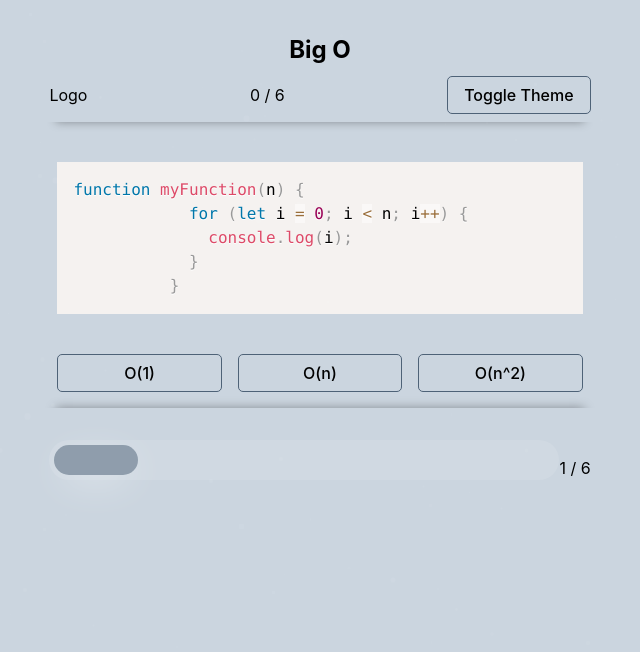
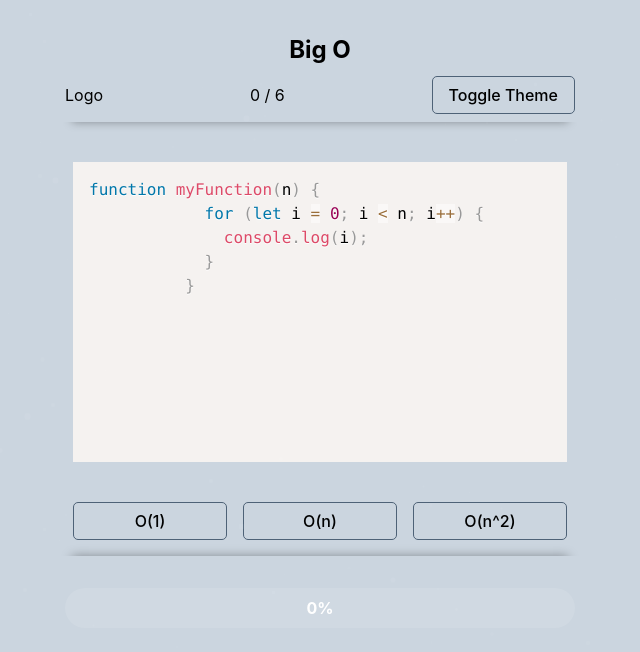
Before and after one commit to pocpat/BigO-game, a React (Vite) app: page / in a window 1280 px wide. Shown: the top 652 px of the page, without its empty margins (320-960 px from the left). Built offline with nearby package versions, Linux system fonts and the light colour scheme.

Commit message:
update Progress Bar UI and animation

```diff
--- a/components/ProgressBar.jsx
+++ b/components/ProgressBar.jsx
@@ -2,10 +2,12 @@
 import PropTypes from 'prop-types';
 
 const ProgressBar = ({ progress }) => {
+  const formattedProgress = progress.toFixed(0);
   return (
     <div className='progress'>
-      <div className="progress-value" style={{ width: `${progress}%` }}></div>
-    </div>
+    <div className="progress-value" style={{ width: `${progress}%` }}></div>
+    <div className="progress-text">{formattedProgress}%</div>
+  </div>
   )
 }
 
--- a/components/progressBar.css
+++ b/components/progressBar.css
@@ -1,4 +1,3 @@
-
 .progress {
   background: rgba(255, 255, 255, 0.1);
   justify-content: flex-start;
@@ -12,10 +11,24 @@
 }
 
 .progress-value {
-    animation: load 3s normal forwards;
+  //animation: load 3s normal forwards;
+  transition: width 0.5s ease;
   box-shadow: 0 10px 40px -10px #fff;
   border-radius: 100px;
   background: var(--progress-bar);
   height: 30px;
   width: 0;
+  display: flex;
+  align-items: center;
+  justify-content: center;
+  color: white; /* Adjust text color as needed */
+  font-weight: bold;
 }
+
+.progress-text {
+  position: absolute;
+  left: 50%;
+  transform: translateX(-50%);
+  color: white; /* Adjust text color as needed */
+  font-weight: bold;
+}
--- a/src/App.css
+++ b/src/App.css
@@ -80,6 +80,7 @@
   border: 1px solid black var(--border-color);
   padding: 1rem;
   box-sizing: border-box;
+
 }
 
 .code-snippet > * {
@@ -87,6 +88,7 @@
   overflow-x: auto;
   white-space: pre-wrap;
   box-sizing: border-box;
+  height: 300px;
 }
 
 .answer-options {
--- a/src/App.jsx
+++ b/src/App.jsx
@@ -12,7 +12,7 @@
   const currentQuestion = quizData[currentQuestionIndex];
   const [userAnswers, setUserAnswers] = useState([]);
   const [isDarkMode, setIsDarkMode] = useState(false);
-  const progress = ((currentQuestionIndex + 1) / quizData.length) * 100;
+  const progress = ((currentQuestionIndex ) / quizData.length) * 100;
   useEffect(() => {
     if (isDarkMode) {
       document.body.classList.add("dark-mode");
@@ -75,7 +75,7 @@
           )}
           <footer className="footer">
          < ProgressBar progress={progress}/>
-         <p>{currentQuestionIndex + 1} / {quizData.length}</p>
+
 
          {/*  <button
             onClick={() =>
```
Lines whose indentation alone changed are shown as unchanged.
